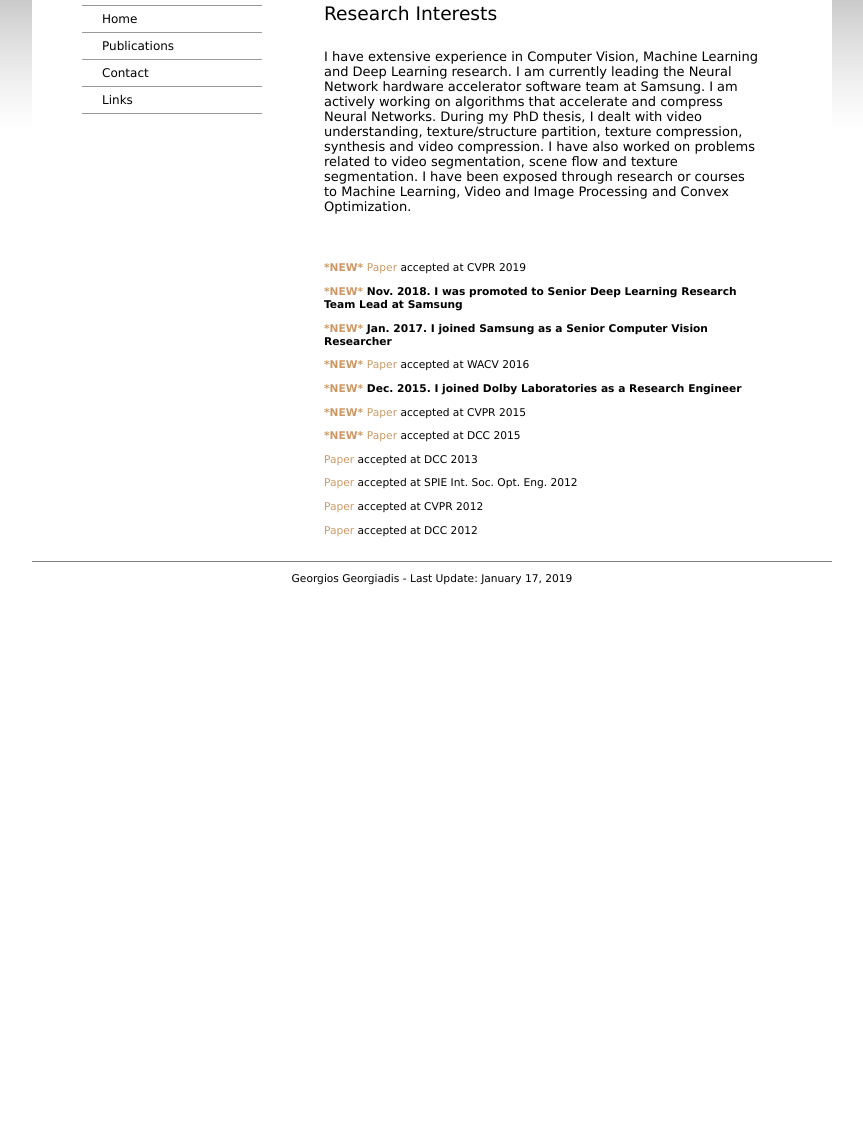
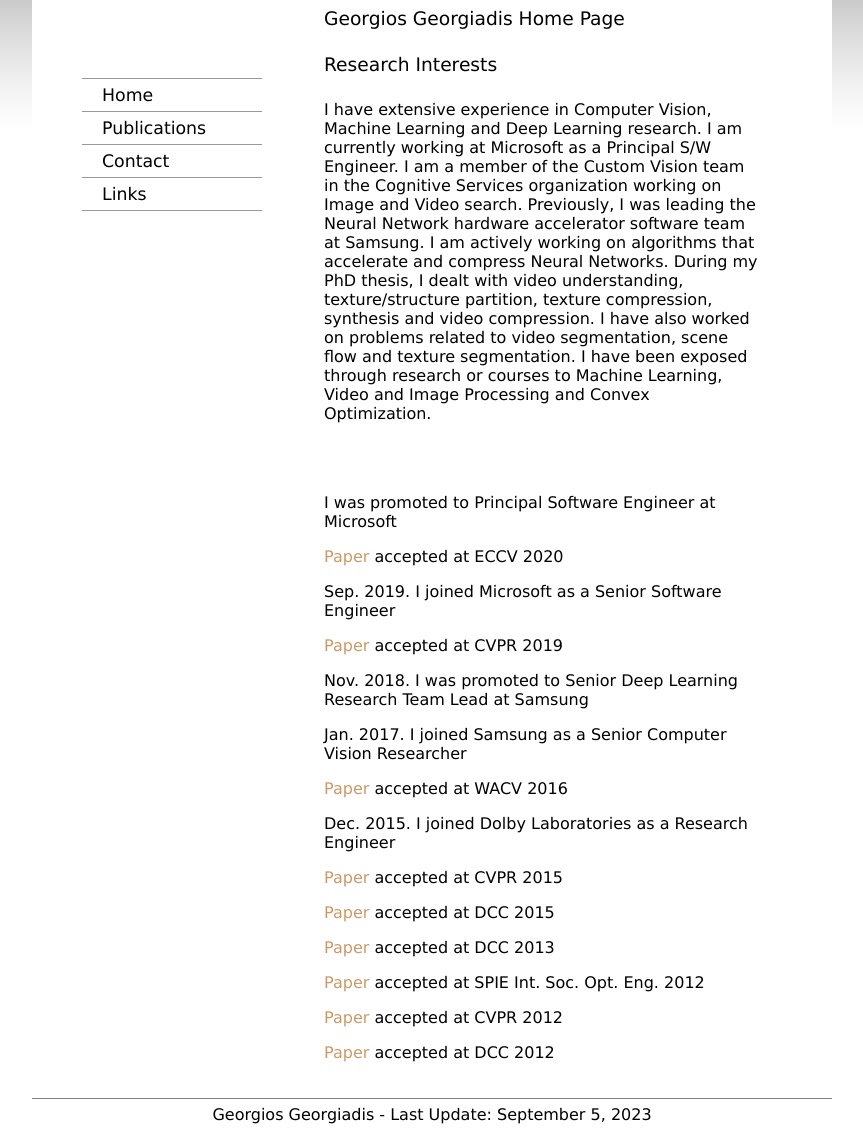
Before and after one commit to georgios0/georgios0.github.io, a plain HTML site: page index.html in a window 1280 px wide. Shown: the part 419-1549 px from the top of the page, without its empty margins (208-1071 px from the left). Before the commit the page ends 1012 px from the top, so only its background shows below. Drawn offline with Linux system fonts and the light colour scheme.

Commit message:
updating website

```diff
--- a/index.html
+++ b/index.html
@@ -4,7 +4,7 @@
 
 body, p, td{
 font-family:verdana;
-font-size: 8pt;
+font-size: 12pt;
 font-weight:normal;
 color:#000000;
 }
@@ -28,19 +28,19 @@
 
 .menu td{
 color:#000000;
-font-size: 9pt;
+font-size: 13pt;
 text-decoration: none;
 }
 
 .menu td a{
 color:#000000;
-font-size: 9pt;
+font-size: 13pt;
 text-decoration: none;
 }
 
 .menu td a:hover{
 color:#ff9900;
-font-size: 9pt;
+font-size: 13pt;
 text-decoration: none;
 }
 
@@ -103,15 +103,18 @@
 
 <H4>Georgios Georgiadis Home Page</H4>
 <H4>Research Interests</H4>
-<P> <font size="2">I have extensive experience in Computer Vision, Machine Learning and Deep Learning research. I am currently leading the Neural Network hardware accelerator software team at Samsung. I am actively working on algorithms that accelerate and compress Neural Networks. During my PhD thesis, I dealt with video understanding, texture/structure partition, texture compression, synthesis and video compression. I have also worked on problems related to video segmentation, scene flow and texture segmentation. I have been exposed through research or courses to Machine Learning, Video and Image Processing and Convex Optimization.</font><P>
+<P> <font size="3">I have extensive experience in Computer Vision, Machine Learning and Deep Learning research. I am currently working at Microsoft as a Principal S/W Engineer. I am a member of the Custom Vision team in the Cognitive Services organization working on Image and Video search. Previously, I was leading the Neural Network hardware accelerator software team at Samsung. I am actively working on algorithms that accelerate and compress Neural Networks. During my PhD thesis, I dealt with video understanding, texture/structure partition, texture compression, synthesis and video compression. I have also worked on problems related to video segmentation, scene flow and texture segmentation. I have been exposed through research or courses to Machine Learning, Video and Image Processing and Convex Optimization.</font><P>
 <br/><br/>
-<P> <B> <A> *NEW*</A> </B> <A href="papers/georgiadis19.pdf"> Paper</A> accepted at CVPR 2019</P>
-<P> <B> <A> *NEW*</A> Nov. 2018. I was promoted to Senior Deep Learning Research Team Lead at Samsung</B> </P>
-<P> <B> <A> *NEW*</A> Jan. 2017. I joined Samsung as a Senior Computer Vision Researcher </B> </P>
-<P> <B> <A> *NEW*</A> </B> <A href="papers/georgiadisS16.pdf"> Paper</A> accepted at WACV 2016</P>
-<P> <B> <A> *NEW*</A> Dec. 2015. I joined Dolby Laboratories as a Research Engineer</B> </P>
-<P> <B> <A> *NEW*</A> </B> <A href="papers/georgiadisS15b.pdf"> Paper</A> accepted at CVPR 2015</P>
-<P> <B> <A> *NEW*</A> </B> <A href="papers/georgiadisS15.pdf">Paper</A> accepted at DCC 2015</P>
+<P> I was promoted to Principal Software Engineer at Microsoft  </P>
+<P> <A href="papers/fang20.pdf"> Paper</A> accepted at ECCV 2020 </P>
+<P> Sep. 2019. I joined Microsoft as a Senior Software Engineer </P>
+<P> <A href="papers/georgiadis19.pdf"> Paper</A> accepted at CVPR 2019 </P>
+<P> Nov. 2018. I was promoted to Senior Deep Learning Research Team Lead at Samsung </B> </P>
+<P> Jan. 2017. I joined Samsung as a Senior Computer Vision Researcher </P>
+<P> <A href="papers/georgiadisS16.pdf"> Paper</A> accepted at WACV 2016 </P>
+<P> Dec. 2015. I joined Dolby Laboratories as a Research Engineer </P>
+<P> <A href="papers/georgiadisS15b.pdf"> Paper</A> accepted at CVPR 2015</P>
+<P> <A href="papers/georgiadisS15.pdf">Paper</A> accepted at DCC 2015</P>
 <P> <A href="papers/georgiadisCS13.pdf">Paper</A> accepted at DCC 2013</P>
 <P> <A href="papers/georgiadisRSC12.pdf">Paper</A> accepted at SPIE Int. Soc. Opt. Eng. 2012</P>
 <P> <A href="cvpr2012/1020.pdf">Paper</A> accepted at CVPR 2012</P>
@@ -125,7 +128,7 @@
 <TBODY>
 <TR>
 <TD vAlign=center align=middle>
-<P>Georgios Georgiadis - Last Update:  January 17, 2019</P></TD></TR></TBODY></TABLE>
+<P>Georgios Georgiadis - Last Update:  September 5, 2023</P></TD></TR></TBODY></TABLE>
 <TABLE style="RIGHT: 80px; WIDTH: 35%; POSITION: absolute; TOP: 20px; BORDER-COLLAPSE: collapse; HEIGHT: 20px" cellSpacing=0 cellPadding=0 width="35%" border=0>
 <TBODY>
 <TR>
```
Also changed, not shown: Contact.html (+5 -8 lines), Links.html (+5 -2 lines), Publications.html (+14 -11 lines), 3 other files.
